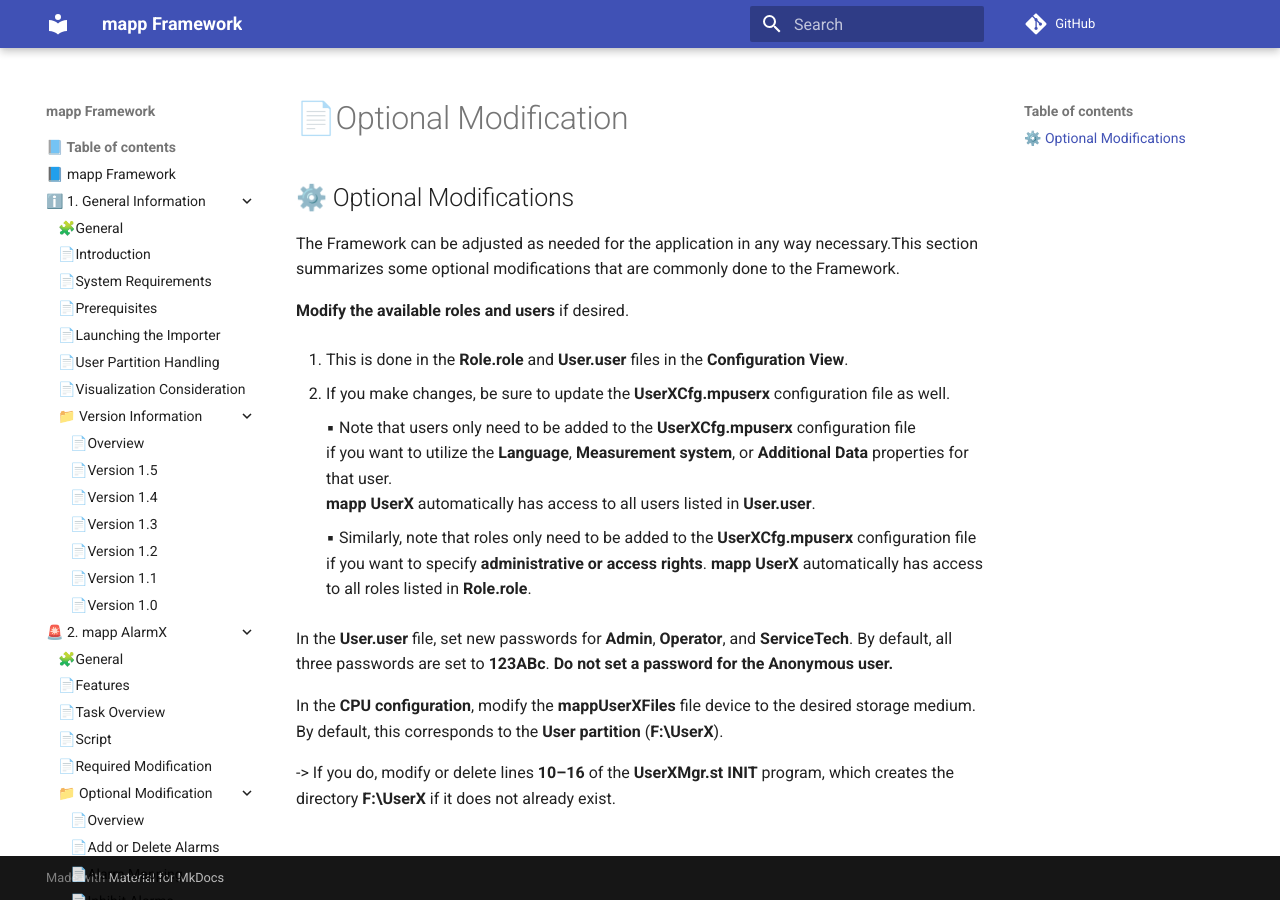
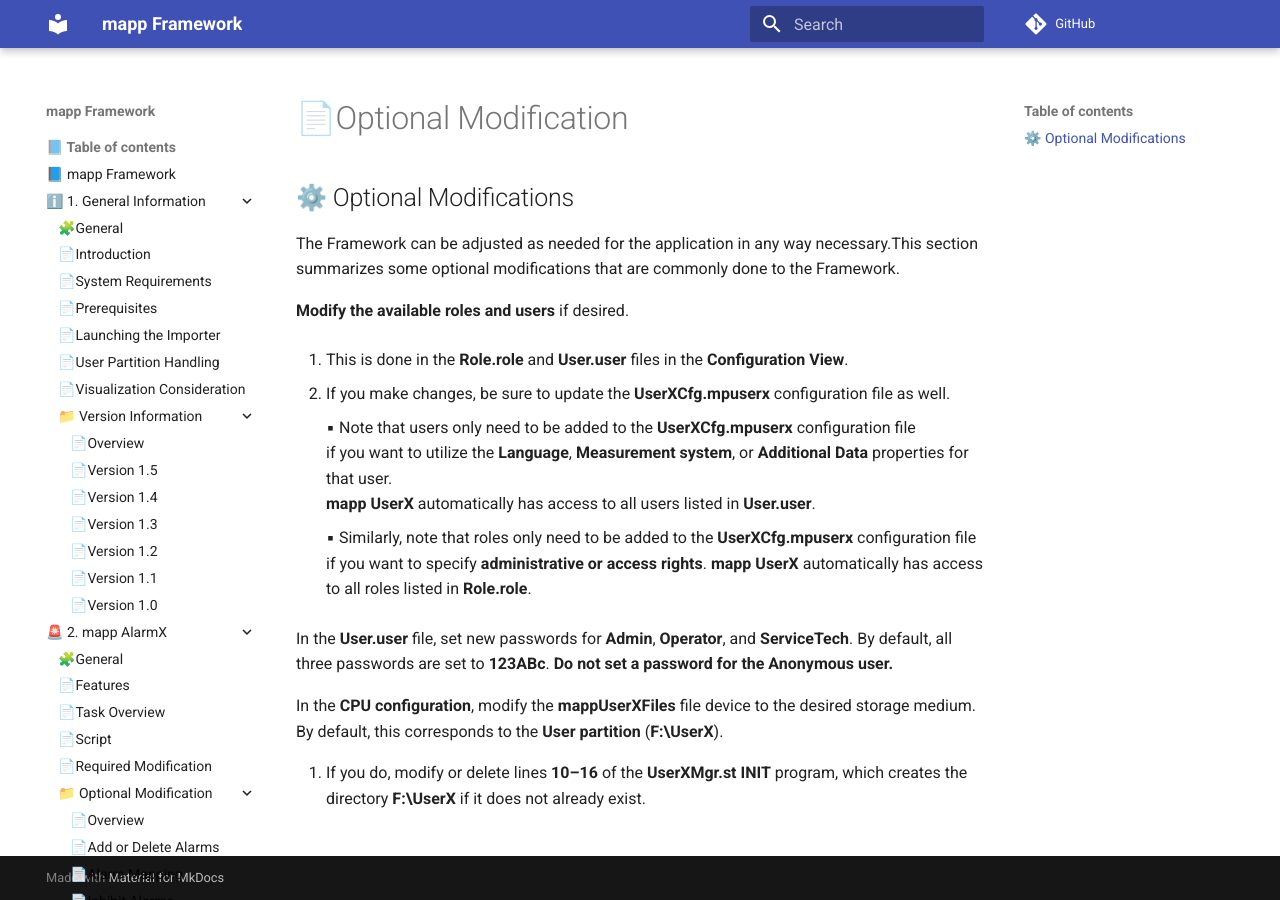
Before and after one commit to jaroslavkovar80/SSHClient, an MkDocs documentation site: the page built from docs/userx/optional_modification.md, in a window 1280 px wide. Built offline with MkDocs 1.6.1 and Material for MkDocs 9.7.7, drawn with Linux system fonts in a browser that asks for light colours; comment, search, counter and statistics services are not loaded; part of the change alters nothing that is shown.

```diff
--- a/docs/userx/optional_modification.md
+++ b/docs/userx/optional_modification.md
@@ -19,4 +19,4 @@ In the **User.user** file, set new passwords for **Admin**, **Operator**, and **
 
 In the **CPU configuration**, modify the **mappUserXFiles** file device to the desired storage medium.  By default, this corresponds to the **User partition** (**F:\UserX**).
 
-   -> If you do, modify or delete lines **10–16** of the **UserXMgr.st INIT** program, which creates the directory **F:\UserX** if it does not already exist.
+  1. If you do, modify or delete lines **10–16** of the **UserXMgr.st INIT** program, which creates the directory **F:\UserX** if it does not already exist.
```
